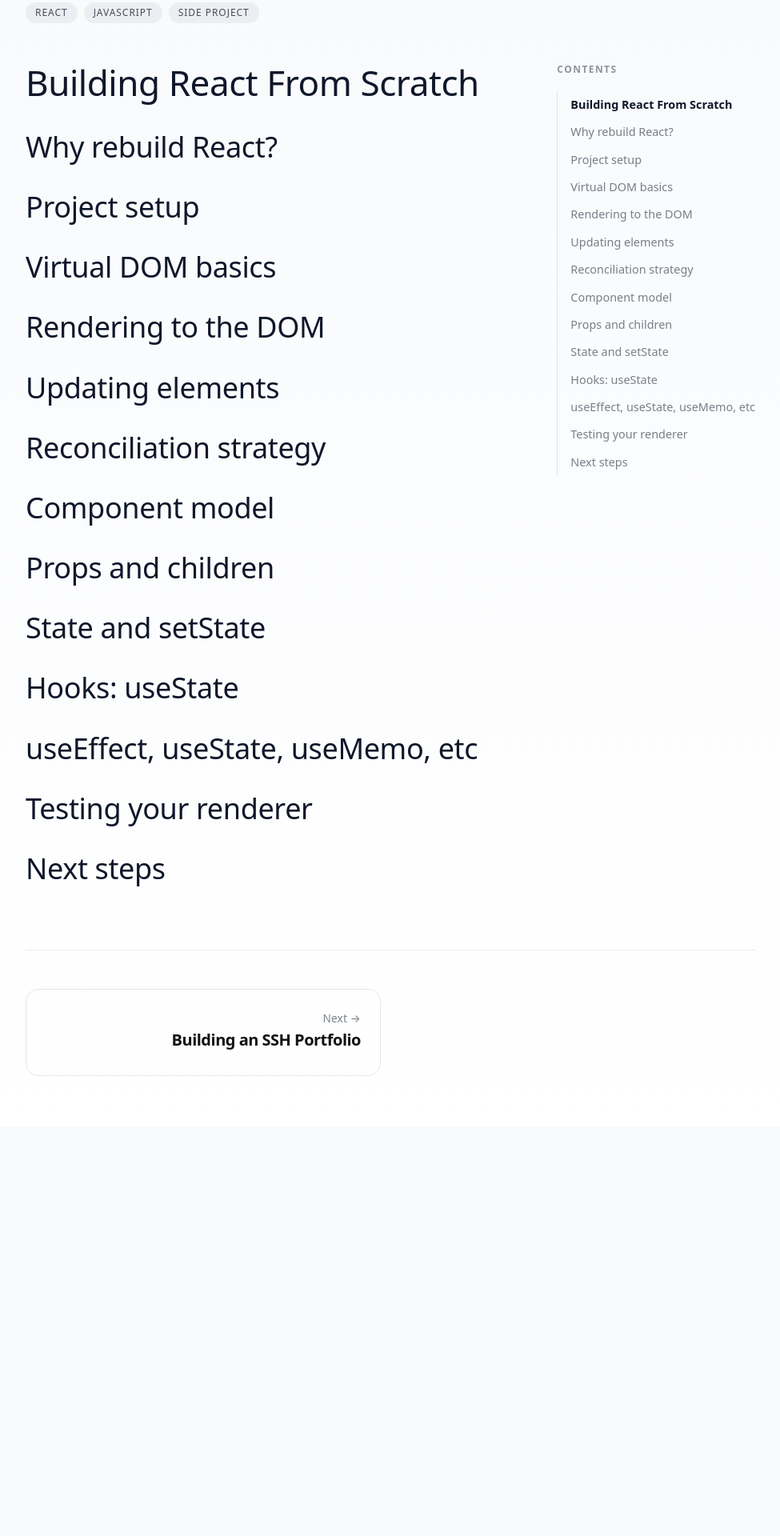
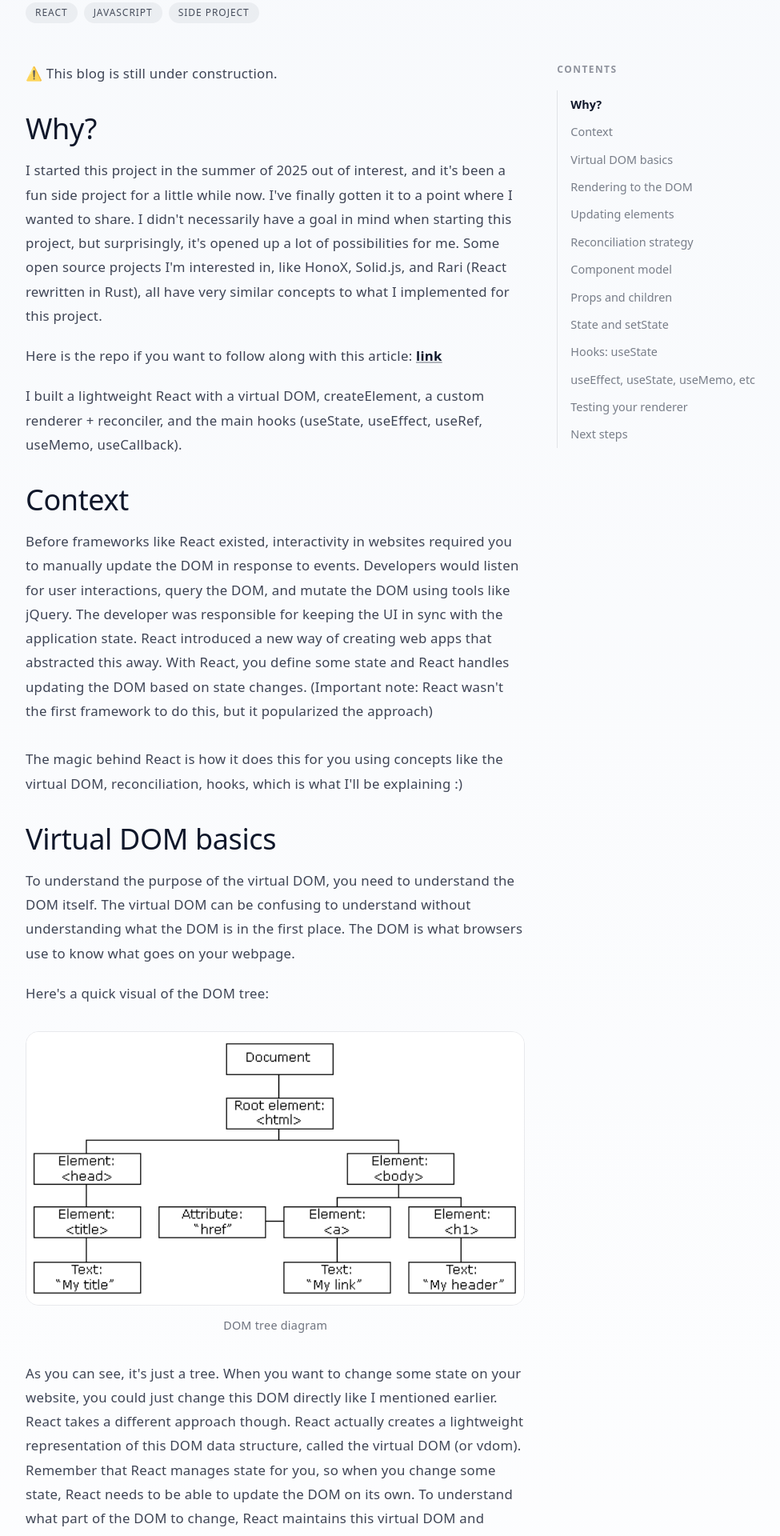
Before and after one commit to JoeS51/Johannes_Sluis_Portfolio_3.0, a React (Create React App) app: page /blog/building-react-from-scratch in a window 1280 px wide. Shown: the part 340-2260 px from the top of the page at 80% size, without its empty margins (152-1127 px from the left). Before the commit the page ends 1749 px from the top, so only its background shows below. Built offline with nearby package versions, Linux system fonts and the light colour scheme.

Commit message:
work on react article

```diff
--- a/src/data/posts/building-react-from-scratch.js
+++ b/src/data/posts/building-react-from-scratch.js
@@ -9,13 +9,32 @@ const post = {
     cover: null
   },
   content: `
-# Building React From Scratch
+⚠️ This blog is still under construction.
 
-## Why rebuild React?
+## Why?
+I started this project in the summer of 2025 out of interest, and it's been a fun side project for a little while now. I've finally gotten it
+to a point where I wanted to share. I didn't necessarily have a goal in mind when starting this project, but surprisingly, it's opened up a lot of possibilities for me.
+Some open source projects I'm interested in, like HonoX, Solid.js, and Rari (React rewritten in Rust), all have very similar concepts to what I implemented for this project.
 
-## Project setup
+Here is the repo if you want to follow along with this article:
+[link](https://github.com/JoeS51/React-lite)
+
+I built a lightweight React with a virtual DOM, createElement, a custom renderer + reconciler, and the main hooks (useState, useEffect, useRef, useMemo, useCallback).
+
+## Context
+Before frameworks like React existed, interactivity in websites required you to manually update the DOM in response to events. Developers would listen for user interactions, query the DOM, and mutate the DOM using tools like jQuery.
+The developer was responsible for keeping the UI in sync with the application state. React introduced a new way of creating web apps that abstracted this away. With React, you define some state and React handles updating the DOM based on state changes. (Important note: React wasn't the first framework to do this, but it popularized the approach) <br/><br/>
+The magic behind React is how it does this for you using concepts like the virtual DOM, reconciliation, hooks, which is what I'll be explaining :)
 
 ## Virtual DOM basics
+To understand the purpose of the virtual DOM, you need to understand the DOM itself.
+The virtual DOM can be confusing to understand without understanding what the DOM is in the first place. The DOM is what browsers use to know what goes on your webpage.
+
+Here's a quick visual of the DOM tree:
+![DOM tree diagram](/images/1_W91R-0YkyCNOVfQChFqZVg.gif)
+As you can see, it's just a tree. When you want to change some state on your website, you could just change this DOM directly like I mentioned earlier. React takes a different approach though.
+React actually creates a lightweight representation of this DOM data structure, called the virtual DOM (or vdom). Remember that React manages state for you, so when you change some state, React needs to be able to update the DOM on its own. To understand what part of the DOM
+to change, React maintains this virtual DOM and compares it to the previous version to figure out what needs updating.
 
 ## Rendering to the DOM
 
```
Also changed, not shown: public/images/1_W91R-0YkyCNOVfQChFqZVg.gif (added).
